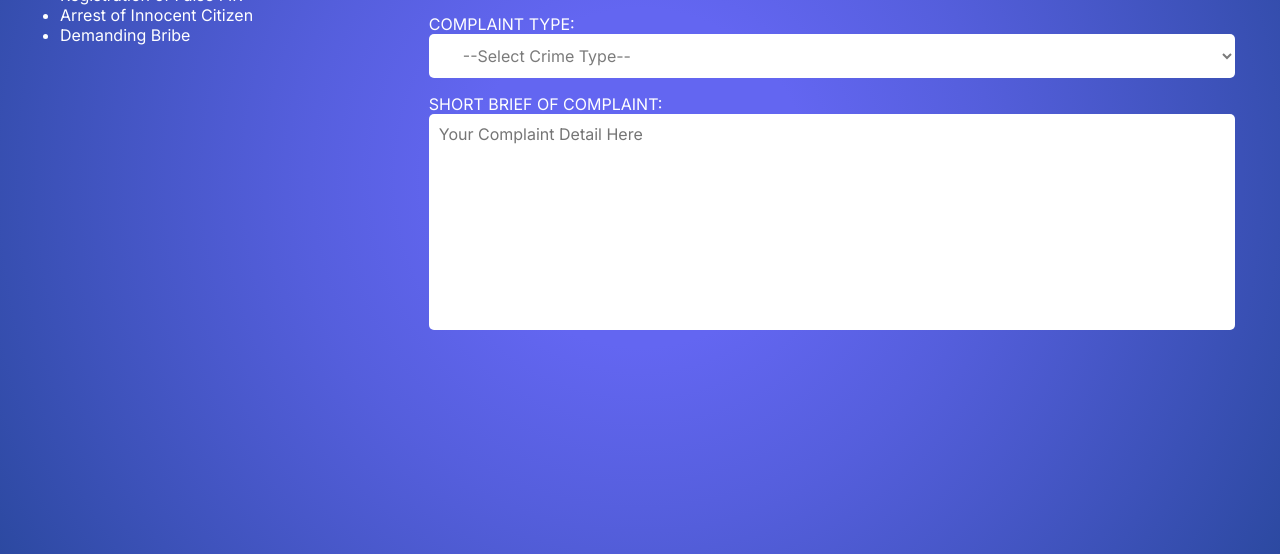
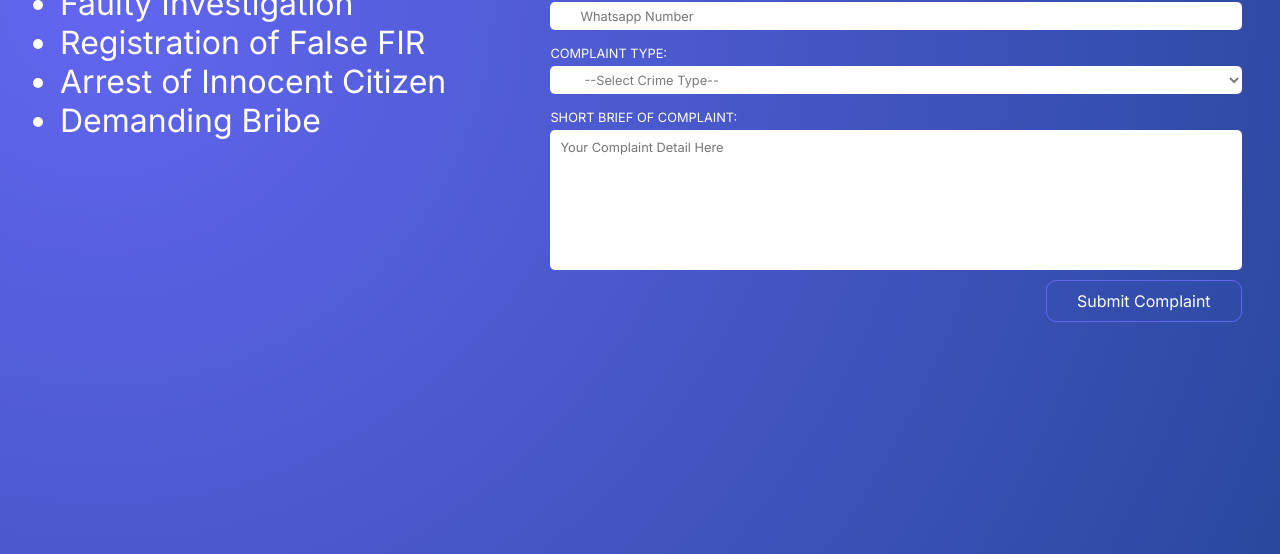
Before and after one commit to hamzalodhi2023/dig_final_website, a plain HTML site: page complaint.html in a window 1280 px wide. Shown: the part 246-800 px from the top of the page. Drawn offline with nearby package versions, Linux system fonts and the light colour scheme.

Commit message:
add button in complaint form

```diff
--- a/complaint.html
+++ b/complaint.html
@@ -126,6 +126,11 @@
         <div
           class="form-div animate__animated wow animate__fadeInRight animate__slow"
         >
+          <form action="">
+            <div class="field-div">
+              <span>DATE AND TIME:</span>
+              <input type="number" name="" id="" readonly />
+            </div>
             <div class="field-div">
               <span>NAME:</span>
               <input type="text" name="" id="" placeholder="Name" required />
@@ -145,7 +150,9 @@
               <span>COMPLAINT TYPE:</span>
               <select name="" id="">
                 <option value="" selected>--Select Crime Type--</option>
-              <option value="Faulty Investigation">Faulty Investigation</option>
+                <option value="Faulty Investigation">
+                  Faulty Investigation
+                </option>
                 <option value="Registration of False FIR">
                   Registration of False FIR
                 </option>
@@ -168,6 +175,10 @@
                 required
               ></textarea>
             </div>
+            <div class="form-button-div">
+              <button class="button">Submit Complaint</button>
+            </div>
+          </form>
         </div>
       </div>
     </section>
--- a/css/complaint.css
+++ b/css/complaint.css
@@ -64,7 +64,7 @@ body a {
 }
 
 .hamburger-container i:hover {
-  color: var(--button-hover);
+  color: red;
 }
 
 .hamburger-container ul {
@@ -135,6 +135,47 @@ body a {
   color: var(--light-blue);
 }
 
+.button {
+  display: inline-flex;
+  padding: 0.625rem 1.875rem;
+  justify-content: center;
+  align-items: center;
+  gap: 0.625rem;
+  background-color: var(--light-blue);
+  color: var(--white);
+  border-radius: 5px;
+  font-family: var(--main-font);
+  transition: 0.6s;
+  border: none;
+}
+
+.button:hover {
+  background-color: var(--button-hover);
+}
+
+.social {
+  /* border: 1px solid #000; */
+  font-size: 1.1875rem;
+  color: var(--white);
+  background-color: var(--light-blue);
+  border-radius: 0.625rem;
+  width: 3.125rem;
+  height: 3.125rem;
+  transition: 0.5s;
+  cursor: pointer;
+  margin: 0.56rem;
+
+  display: flex;
+  align-items: center;
+  justify-content: center;
+}
+
+.social:hover {
+  background-color: var(--button-hover);
+  transform: scale(1.2);
+  transition-timing-function: cubic-bezier(0.47, 2.02, 0.31, -0.36);
+}
+
 /*************************************************************************************************
 Hero Section start
 **************************************************************************************************/
@@ -145,10 +186,9 @@ Hero Section start
   width: 100%;
   overflow: hidden;
   background-image: radial-gradient(
-    farthest-corner circle at 50% 53%,
-    #6366f1 22% 0%,
-    64%,
-    #2a489e 99% 99%
+    farthest-corner circle at 8% 30%,
+    #6366f1 0%,
+    #2a489e 100%
   );
 }
 
@@ -222,7 +262,7 @@ nav .right-div .fa-bars-staggered:hover {
 
 .txt-div {
   /* border: 1px solid #f00; */
-  width: 30%;
+  width: 40%;
   height: 100%;
   padding-left: 30px;
 
@@ -234,7 +274,7 @@ nav .right-div .fa-bars-staggered:hover {
 
 .txt-div h1 {
   /* border: 1px solid #fff; */
-  width: 22.687rem;
+  width: 23.687rem;
   font-size: 4rem;
   color: var(--white);
   font-family: var(--main-font);
@@ -242,7 +282,7 @@ nav .right-div .fa-bars-staggered:hover {
 
 .txt-div h3 {
   /* border: 1px solid #fff; */
-  font-size: 2rem;
+  font-size: 3rem;
   color: var(--white);
   font-family: var(--main-font);
   margin-left: 30px;
@@ -250,15 +290,15 @@ nav .right-div .fa-bars-staggered:hover {
 
 .txt-div ul {
   /* border: 1px solid #fff; */
-  font-size: 1rem;
+  font-size: 2rem;
   color: var(--white);
   font-family: var(--sub-font);
   margin-left: 30px;
 }
 
 .form-div {
-  /* border: 1px solid #fff; */
-  width: 70%;
+  /* border: 1px solid #f00; */
+  width: 60%;
   height: 100%;
 
   display: flex;
@@ -267,10 +307,62 @@ nav .right-div .fa-bars-staggered:hover {
   flex-direction: column;
 }
 
+.form-div form {
+  /* border: 1px solid #fff; */
+  width: 100%;
+  height: 100%;
+  position: relative;
+
+  display: flex;
+  align-items: center;
+  justify-content: center;
+  flex-direction: column;
+}
+
+.form-div form .form-button-div {
+  /* border: 1px solid #fff; */
+  width: 90%;
+
+  display: flex;
+  align-items: center;
+  justify-content: flex-end;
+  padding-top: 10px;
+}
+
+.form-div form .form-button-div button {
+  border: 1px solid var(--button-hover);
+  outline: none;
+  background-color: transparent;
+  margin: 0;
+  font-family: var(--sub-font);
+  font-size: 1rem;
+  cursor: pointer;
+  overflow: hidden;
+  z-index: 2;
+  border-radius: 10px;
+
+  position: relative;
+}
+
+.form-div form .form-button-div button::after {
+  content: "";
+  width: 150%;
+  height: 160%;
+  position: absolute;
+  bottom: -100px;
+  background-color: var(--button-hover);
+  transition: 0.5s;
+  z-index: -1;
+}
+
+.form-div form .form-button-div button:hover:after {
+  bottom: -10%;
+}
+
 .form-div .field-div {
   /* border: 1px solid #fff; */
   width: 90%;
-  height: 4rem;
+  height: 3rem;
   margin-bottom: 1rem;
 
   display: flex;
@@ -280,19 +372,20 @@ nav .right-div .fa-bars-staggered:hover {
 }
 
 .form-div .field-div span {
-  font-size: 1rem;
+  font-size: 0.8rem;
   color: var(--white);
   font-family: var(--sub-font);
+  margin-bottom: 5px;
 }
 
 .form-div .field-div input,
 .form-div .field-div select {
   background-color: var(--white);
-  font-size: 1rem;
+  font-size: 0.8rem;
   color: var(--gray);
   font-family: var(--sub-font);
   width: 100%;
-  height: 3rem;
+  height: 2rem;
   padding-left: 30px;
   outline: none;
   border: none;
@@ -302,7 +395,7 @@ nav .right-div .fa-bars-staggered:hover {
 .form-div .txt-area {
   /* border: 1px solid #fff; */
   width: 90%;
-  height: 15rem;
+  height: 10rem;
 
   display: flex;
   align-items: flex-start;
@@ -312,14 +405,15 @@ nav .right-div .fa-bars-staggered:hover {
 
 .form-div .txt-area span {
   /* border: 1px solid #000; */
-  font-size: 1rem;
+  font-size: 0.8rem;
   color: var(--white);
   font-family: var(--sub-font);
+  margin-bottom: 5px;
 }
 
 .form-div .txt-area textarea {
   background-color: var(--white);
-  font-size: 1rem;
+  font-size: 0.8rem;
   color: var(--gray);
   font-family: var(--sub-font);
   width: 100%;
```
Also changed, not shown: css/style.css (+4 -4 lines). Lines whose indentation alone changed are shown as unchanged.
